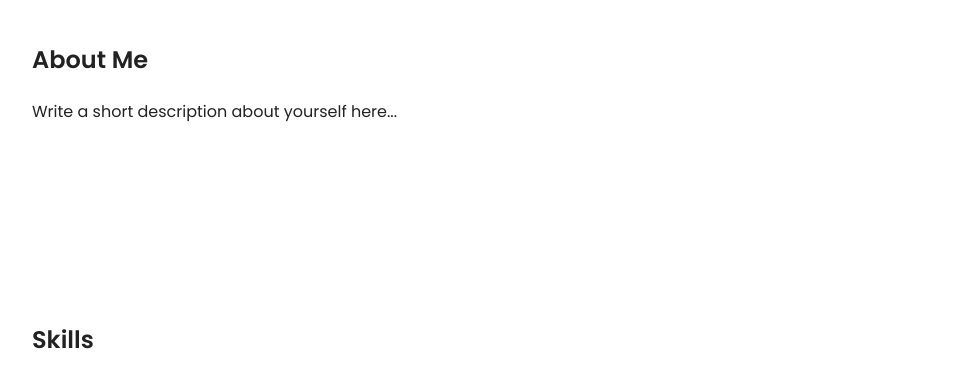
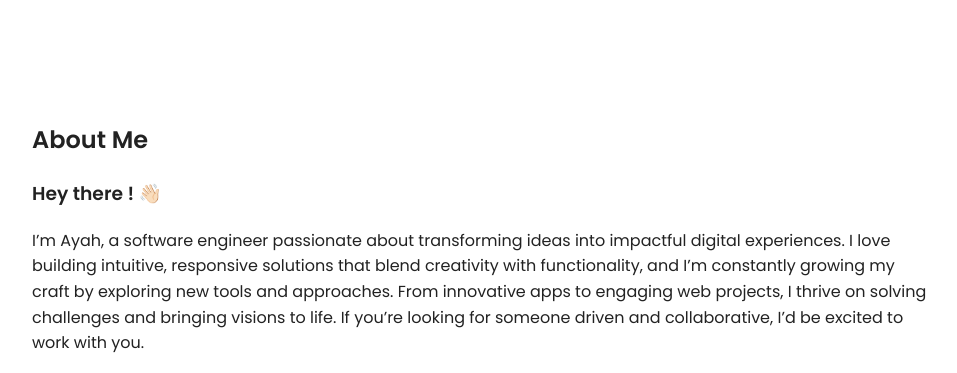
Before and after one commit to ayahmeftah/portfolio, a plain HTML site: page index.html in a window 1280 px wide. Shown: the part 779-1152 px from the top of the page, without its empty margins (158-1115 px from the left). Drawn offline with Linux system fonts and the light colour scheme.

Commit message:
modified the about me section

```diff
--- a/css/styles.css
+++ b/css/styles.css
@@ -40,6 +40,10 @@ h2 {
     justify-content: center;
     align-items: center;
     text-align: center;
+}
+
+#about, #skills, #projects {
+    margin-top: 5rem;
 }
 
 .highlight {
--- a/index.html
+++ b/index.html
@@ -32,7 +32,8 @@
   <!-- About -->
   <section id="about">
     <h2>About Me</h2>
-    <p>Write a short description about yourself here...</p>
+    <h3>Hey there ! 👋🏻</h3>
+    <p>I’m Ayah, a software engineer passionate about transforming ideas into impactful digital experiences. I love building intuitive, responsive solutions that blend creativity with functionality, and I’m constantly growing my craft by exploring new tools and approaches. From innovative apps to engaging web projects, I thrive on solving challenges and bringing visions to life. If you’re looking for someone driven and collaborative, I’d be excited to work with you.</p>
   </section>
 
   <!-- Skills -->
```
